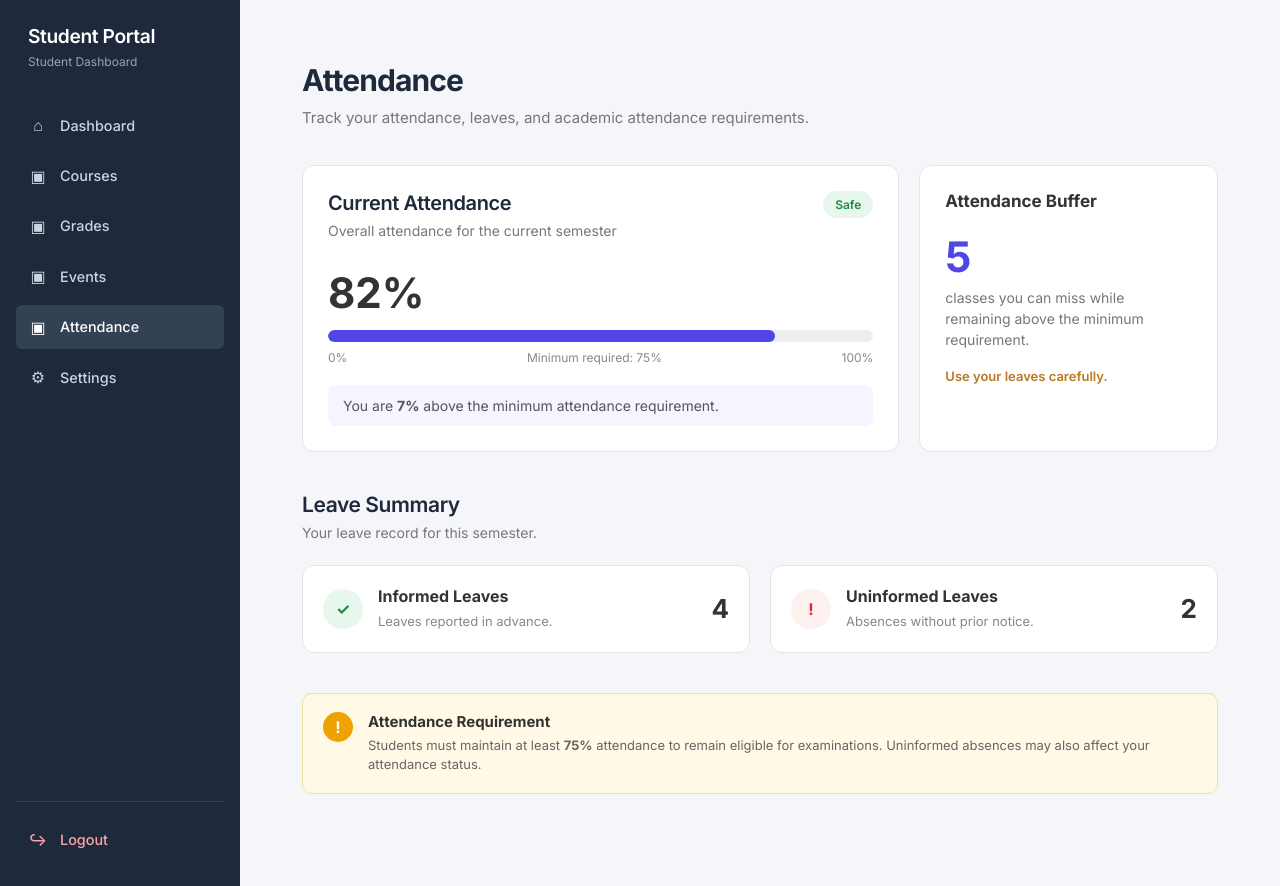
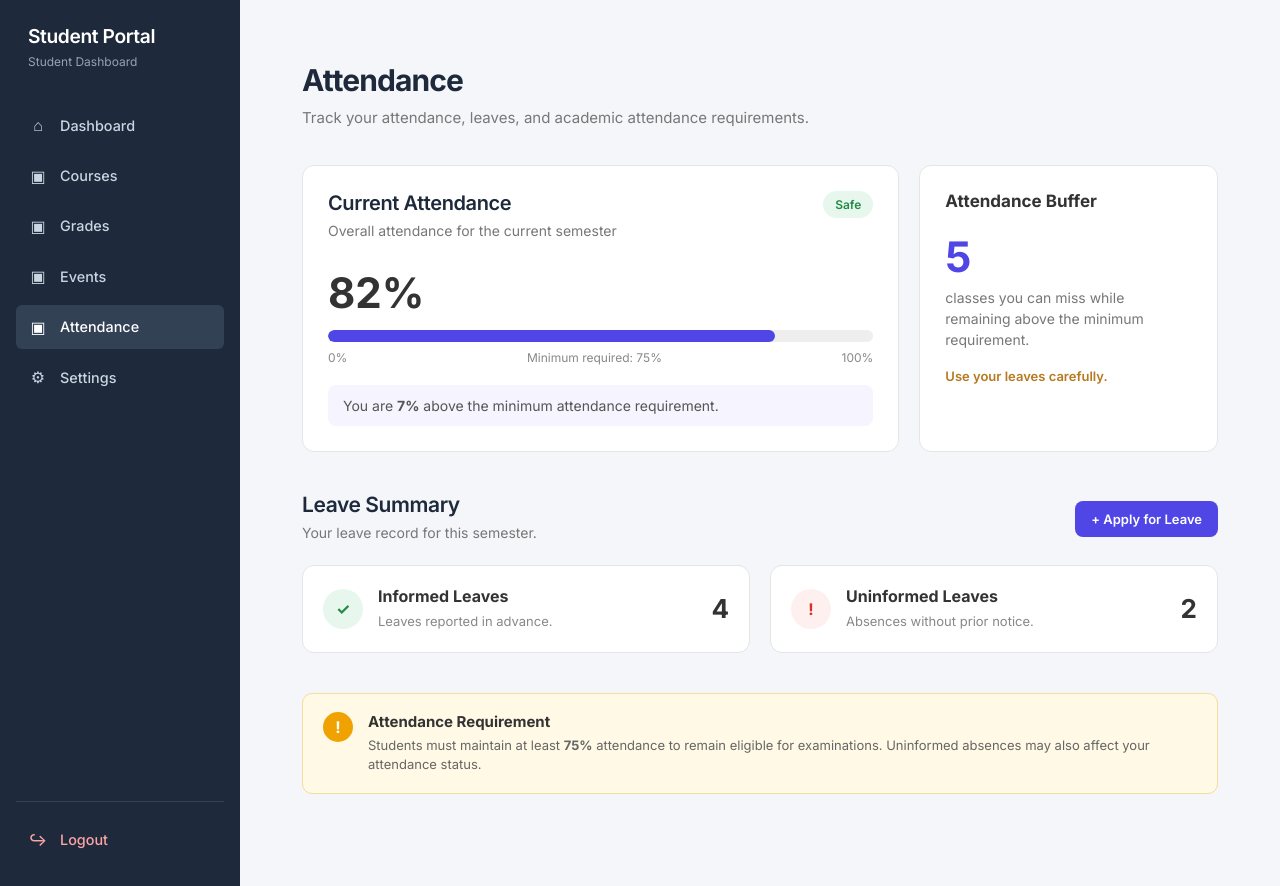
Before and after one commit to don-curleone/student-portal, a Flask app: page /attendance in a window 1280 px wide. Run offline with Flask 3, Linux system fonts and the light colour scheme.

Commit message:
added apply leave button and its css

```diff
--- a/static/attendance.css
+++ b/static/attendance.css
@@ -519,3 +519,40 @@
     }
 
 }
+
+/* =========================
+   LEAVE HEADER
+   ========================= */
+
+.leave-header {
+    display: flex;
+    justify-content: space-between;
+    align-items: center;
+}
+
+
+/* =========================
+   APPLY FOR LEAVE BUTTON
+   ========================= */
+
+.apply-leave-button {
+    border: none;
+    background: #4f46e5;
+    color: white;
+
+    padding: 10px 16px;
+    border-radius: 8px;
+
+    font-size: 13px;
+    font-weight: 600;
+
+    cursor: pointer;
+
+    transition: background 0.2s ease,
+                transform 0.2s ease;
+}
+
+.apply-leave-button:hover {
+    background: #4338ca;
+    transform: translateY(-1px);
+}
--- a/templates/attendance.html
+++ b/templates/attendance.html
@@ -76,9 +76,17 @@
 
     <section class="leave-section">
 
-        <div class="section-header">
+        <div class="section-header leave-header">
+
+        <div>
             <h2>Leave Summary</h2>
             <p>Your leave record for this semester.</p>
+        </div>
+
+        <button class="apply-leave-button">
+            + Apply for Leave
+        </button>
+
         </div>
 
         <div class="leave-grid">
```
